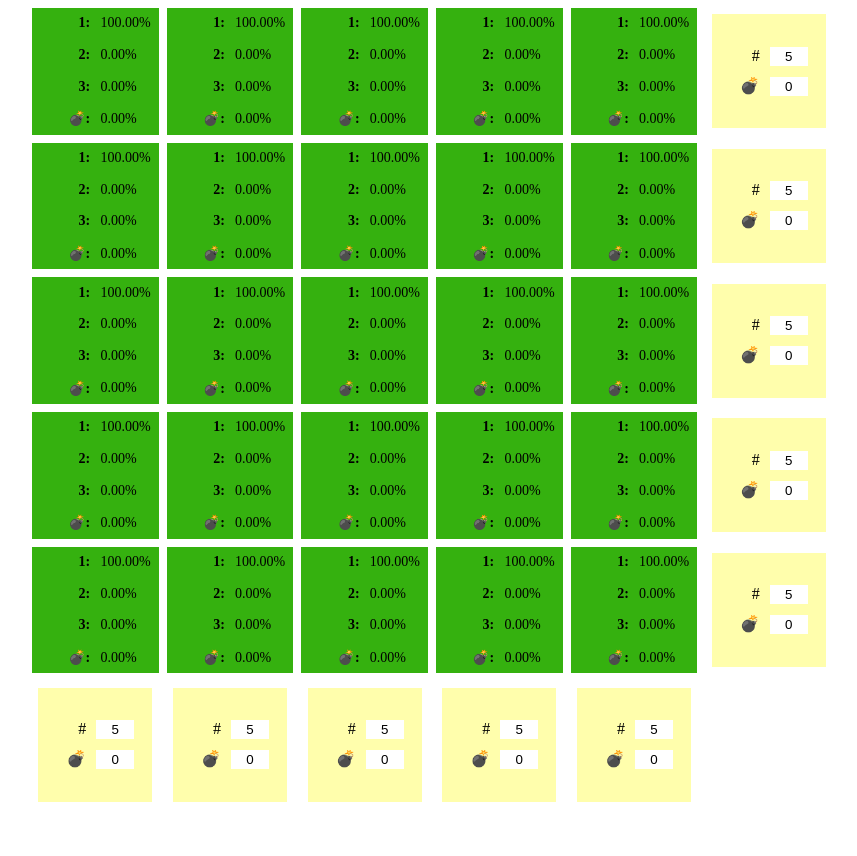
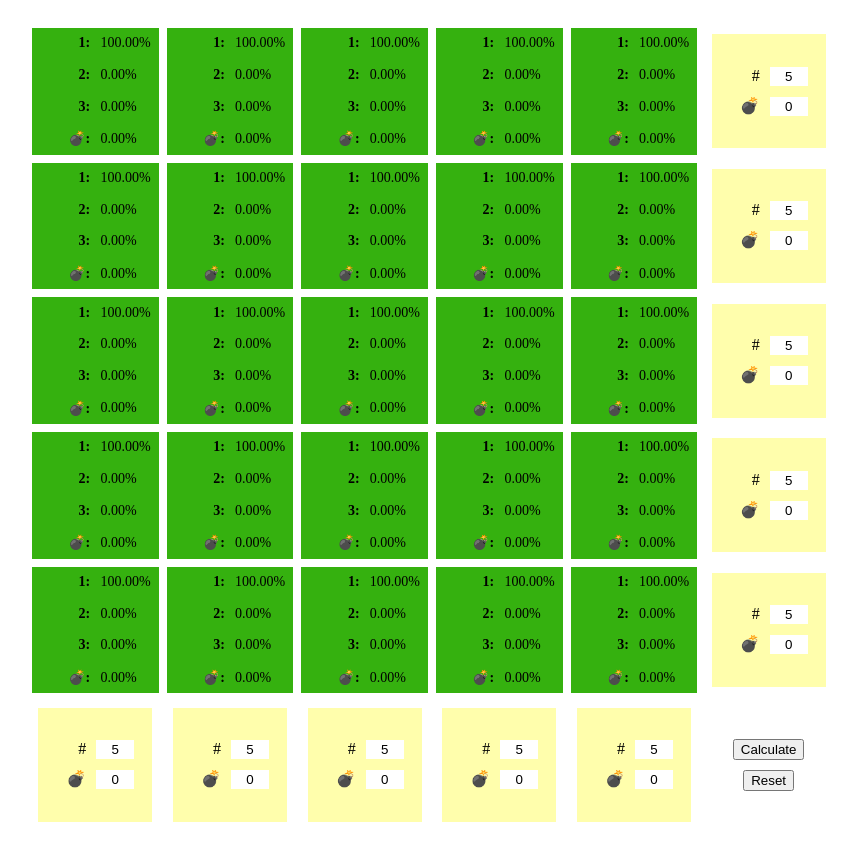
Before and after one commit to rtadinada/game-corner-solver, a React app: page / in a window 1280 px wide. Shown: the whole page, without its empty margins (208-1065 px from the left). Before the commit the page ends 816 px from the top, so only its background shows below. Built offline with nearby package versions, Linux system fonts and the light colour scheme.

Commit message:
Change loading to promise based

```diff
--- a/src/css/VoltorbFlip.css
+++ b/src/css/VoltorbFlip.css
@@ -1,6 +1,7 @@
 .playGrid {
     width: 800px;
     height: 800px;
+    padding: 20px;
     display: grid;
     column-gap: 1%;
     row-gap: 1%;
@@ -33,6 +34,11 @@
 
 .playCellLikelyPoints {
     background-color: rgb(172, 255, 147) !important;
+}
+
+.playCellOutOfDate {
+    background-color: rgb(243, 243, 243);
+    color: rgb(184, 184, 184);
 }
 
 .likelihoodName {
@@ -83,3 +89,38 @@
     width: 30px;
     border-color: transparent;
 }
+
+.buttonCell {
+    display: flex;
+    flex-direction: column;
+    justify-content: center;
+    align-items: center;
+}
+
+.button {
+    margin: 5px;
+}
+
+.computingOverlay {
+    position: absolute;
+    width: inherit;
+    height: inherit;
+    opacity: 0.4;
+    animation-duration: 3s;
+    animation-name: pulse;
+    animation-iteration-count: infinite;
+}
+
+@keyframes pulse {
+    from {
+        background-color: lightgray;
+    }
+
+    50% {
+        background-color: black;
+    }
+
+    to {
+        background-color: lightgray;
+    }
+}
--- a/src/tsx/GameBoardHelper.ts
+++ b/src/tsx/GameBoardHelper.ts
@@ -54,16 +54,33 @@ export const GAME_CELL_TO_VALUE: Record<GameCell, number> = {
 
 const EMPTY_ACCUM: Accum = { totalValue: 0, numVoltorbs: 0 };
 
-export function initGameBoard(): GameBoard {
+const INIT_BOARD_LIKELIHOODS: CellLikelihoods = {
+    one: 1,
+    two: 0,
+    three: 0,
+    voltorb: 0,
+};
+const INIT_BOARD_LIKELIHOODS_GRID: LikelihoodGrid = R.repeat(
+    R.repeat(INIT_BOARD_LIKELIHOODS, NUM_COLS),
+    NUM_ROWS
+);
+
+export function initGameBoardAndLikelihoods(): {
+    board: GameBoard;
+    likelihoodGrid: LikelihoodGrid;
+} {
     const grid = R.repeat(R.repeat(UNSET_VALUE, NUM_COLS), NUM_ROWS);
     const rowAccums = R.repeat({ totalValue: NUM_COLS, numVoltorbs: 0 }, NUM_ROWS);
     const colAccums = R.repeat({ totalValue: NUM_ROWS, numVoltorbs: 0 }, NUM_COLS);
-
-    return {
+    const board = {
         grid,
         rowAccums,
         colAccums,
     };
+
+    const likelihoodGrid = INIT_BOARD_LIKELIHOODS_GRID;
+
+    return { board, likelihoodGrid };
 }
 
 export function isValidRowAccum(accum: Accum) {
@@ -282,7 +299,7 @@ function getPossibleValueGrids(board: GameBoard): ValueGrid[] {
     }, partialResults);
 }
 
-export function getLikelihoods(board: GameBoard): LikelihoodGrid | null {
+export async function getLikelihoods(board: GameBoard): Promise<LikelihoodGrid | null> {
     const possibleGrids = getPossibleValueGrids(board);
     if (possibleGrids.length === 0) {
         return null;
--- a/src/tsx/VoltorbFlip.tsx
+++ b/src/tsx/VoltorbFlip.tsx
@@ -3,11 +3,21 @@ import style from "../css/VoltorbFlip.css";
 import React, { ReactNode } from "react";
 import * as R from "ramda";
 import * as GameBoardHelper from "./GameBoardHelper";
-import { GameBoard, CellLikelihoods, Accum, LikelihoodRow, CellValue } from "./GameBoardHelper";
+import {
+    GameBoard,
+    CellLikelihoods,
+    Accum,
+    LikelihoodRow,
+    CellValue,
+    LikelihoodGrid,
+} from "./GameBoardHelper";
 
 type Props = {};
 type State = {
     board: GameBoard;
+    likelihoodGrid: LikelihoodGrid | null;
+    isOutOfDate: boolean;
+    isComputing: boolean;
 };
 
 const CELL_VALUE_TO_STRING: Record<CellValue, string> = {
@@ -17,14 +27,18 @@ const CELL_VALUE_TO_STRING: Record<CellValue, string> = {
     voltorb: "💣",
 };
 
+const INITIAL_STATE: State = {
+    ...GameBoardHelper.initGameBoardAndLikelihoods(),
+    isOutOfDate: false,
+    isComputing: false,
+};
+
 function formatPercent(chance: number): string {
     return `${(chance * 100).toFixed(2)}%`;
 }
 
 export default class VoltorbFlip extends React.Component<Props, State> {
-    state = {
-        board: GameBoardHelper.initGameBoard(),
-    };
+    state = INITIAL_STATE;
 
     renderCell = (
         rowNum: number,
@@ -48,12 +62,16 @@ export default class VoltorbFlip extends React.Component<Props, State> {
 
                 return {
                     board: GameBoardHelper.updateGameBoard(prevState.board, { updatedGrid }),
+                    isComputing: true,
+                    isOutOfDate: true,
                 };
             });
         };
 
         let addlClass = "";
-        if (likelihoods === null || lowestVol === null) {
+        if (this.state.isOutOfDate) {
+            addlClass = style.playCellOutOfDate;
+        } else if (likelihoods === null || lowestVol === null) {
             addlClass = style.invalidColor;
         } else if (likelihoods.voltorb === 0) {
             addlClass = style.playCellNoBomb;
@@ -69,6 +87,7 @@ export default class VoltorbFlip extends React.Component<Props, State> {
         }
 
         if (cellVal === GameBoardHelper.UNSET_VALUE) {
+            const likelihoodsValid = !this.state.isOutOfDate && likelihoods !== null;
             return (
                 <div
                     key={keyName}
@@ -79,25 +98,25 @@ export default class VoltorbFlip extends React.Component<Props, State> {
                         {CELL_VALUE_TO_STRING[GameBoardHelper.ONE_VALUE]}:
                     </div>
                     <div className={style.likelihoodValue}>
-                        {formatPercent(likelihoods !== null ? likelihoods.one : 0)}
+                        {formatPercent(likelihoodsValid ? likelihoods.one : 0)}
                     </div>
                     <div className={style.likelihoodName}>
                         {CELL_VALUE_TO_STRING[GameBoardHelper.TWO_VALUE]}:
                     </div>
                     <div className={style.likelihoodValue}>
-                        {formatPercent(likelihoods !== null ? likelihoods.two : 0)}
+                        {formatPercent(likelihoodsValid ? likelihoods.two : 0)}
                     </div>
                     <div className={style.likelihoodName}>
                         {CELL_VALUE_TO_STRING[GameBoardHelper.THREE_VALUE]}:
                     </div>
                     <div className={style.likelihoodValue}>
-                        {formatPercent(likelihoods !== null ? likelihoods.three : 0)}
+                        {formatPercent(likelihoodsValid ? likelihoods.three : 0)}
                     </div>
                     <div className={style.likelihoodName}>
                         {CELL_VALUE_TO_STRING[GameBoardHelper.VOLTORB_VALUE]}:
                     </div>
                     <div className={style.likelihoodValue}>
-                        {formatPercent(likelihoods !== null ? likelihoods.voltorb : 0)}
+                        {formatPercent(likelihoodsValid ? likelihoods.voltorb : 0)}
                     </div>
                 </div>
             );
@@ -145,6 +164,7 @@ export default class VoltorbFlip extends React.Component<Props, State> {
             const updatedAccumTest = {
                 ...accumTest,
                 numVoltorbs: newNumVoltorbs,
+                isOutOfDate: true,
             };
             if (!GameBoardHelper.isValidRowAccum(updatedAccumTest)) {
                 return;
@@ -164,6 +184,7 @@ export default class VoltorbFlip extends React.Component<Props, State> {
 
                 return {
                     board: GameBoardHelper.updateGameBoard(prevState.board, { updatedRowAccums }),
+                    isOutOfDate: true,
                 };
             });
         };
@@ -207,6 +228,7 @@ export default class VoltorbFlip extends React.Component<Props, State> {
 
                 return {
                     board: GameBoardHelper.updateGameBoard(prevState.board, { updatedColAccums }),
+                    isOutOfDate: true,
                 };
             });
         };
@@ -235,6 +257,7 @@ export default class VoltorbFlip extends React.Component<Props, State> {
 
                 return {
                     board: GameBoardHelper.updateGameBoard(prevState.board, { updatedColAccums }),
+                    isOutOfDate: true,
                 };
             });
         };
@@ -302,15 +325,48 @@ export default class VoltorbFlip extends React.Component<Props, State> {
     };
 
     renderColAccumRow = (): React.ReactNode[] => {
-        return R.map(this.renderColAccum, R.range(0, GameBoardHelper.NUM_COLS));
+        const accums = R.map(this.renderColAccum, R.range(0, GameBoardHelper.NUM_COLS));
+        const calculateButton = (
+            <div className={style.buttonCell}>
+                <button
+                    className={style.button}
+                    onClick={() => {
+                        this.setState({ isComputing: true, isOutOfDate: true });
+                    }}
+                >
+                    Calculate
+                </button>
+                <button
+                    className={style.button}
+                    onClick={() => {
+                        this.setState(INITIAL_STATE);
+                    }}
+                >
+                    Reset
+                </button>
+            </div>
+        );
+        return R.append(calculateButton, accums);
     };
+
+    async componentDidUpdate(prevProps: Props, prevState: State): Promise<void> {
+        if (this.state.isComputing && !prevState.isComputing) {
+            const newLikelihoods = await GameBoardHelper.getLikelihoods(this.state.board);
+
+            this.setState({
+                likelihoodGrid: newLikelihoods,
+                isComputing: false,
+                isOutOfDate: false,
+            });
+        }
+    }
 
     render(): React.ReactNode {
         const gridStyle = {
             gridTemplateColumns: `repeat(${GameBoardHelper.NUM_COLS + 1}, 1fr)`,
         };
 
-        const likelihoodGrid = GameBoardHelper.getLikelihoods(this.state.board);
+        const likelihoodGrid = this.state.isComputing ? null : this.state.likelihoodGrid;
         const lowestVol =
             likelihoodGrid === null
                 ? null
@@ -341,6 +397,7 @@ export default class VoltorbFlip extends React.Component<Props, State> {
                     R.range(0, GameBoardHelper.NUM_ROWS)
                 )}
                 {this.renderColAccumRow()}
+                {this.state.isComputing && <div className={style.computingOverlay} />}
             </div>
         );
     }
```
